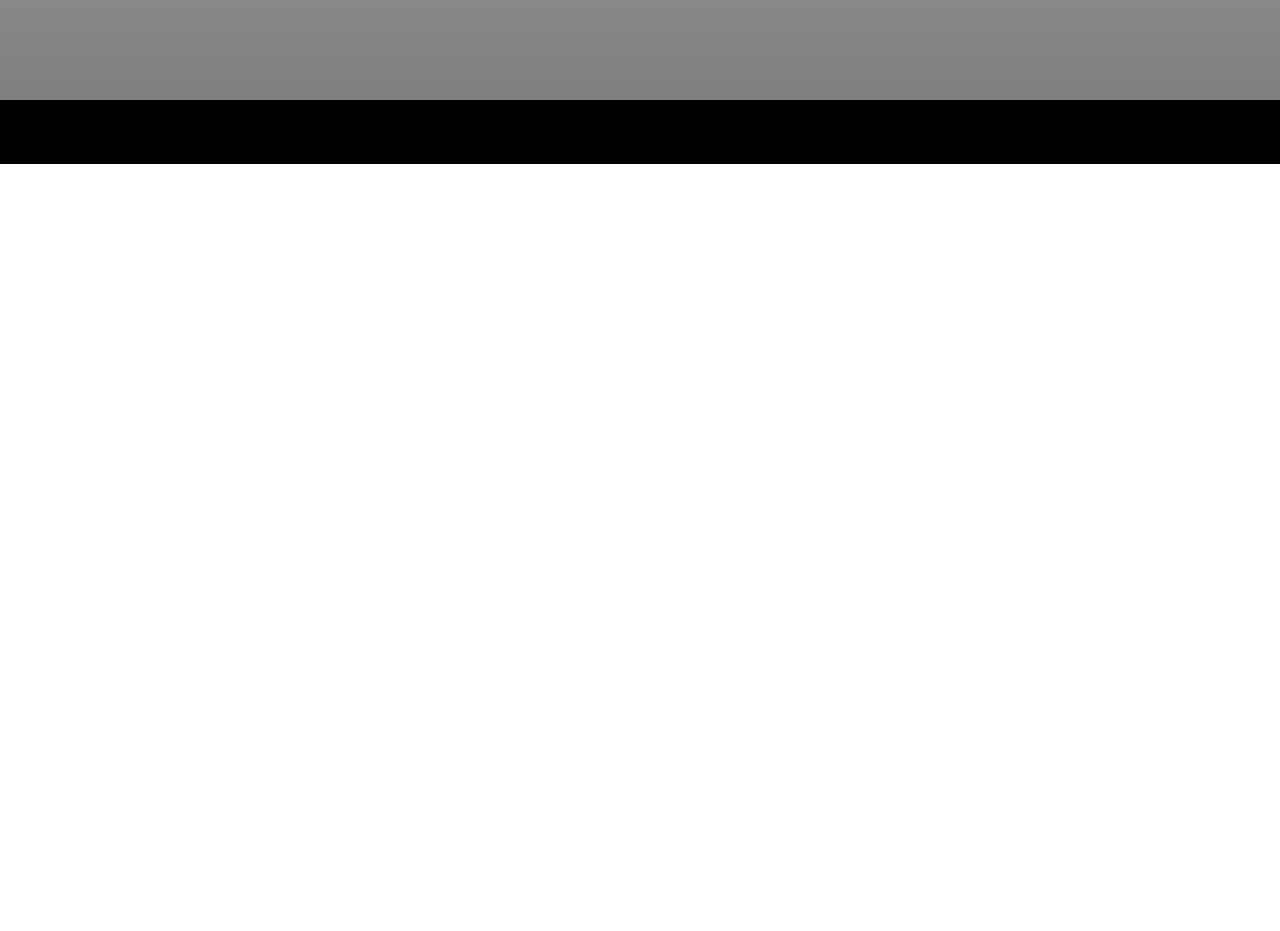
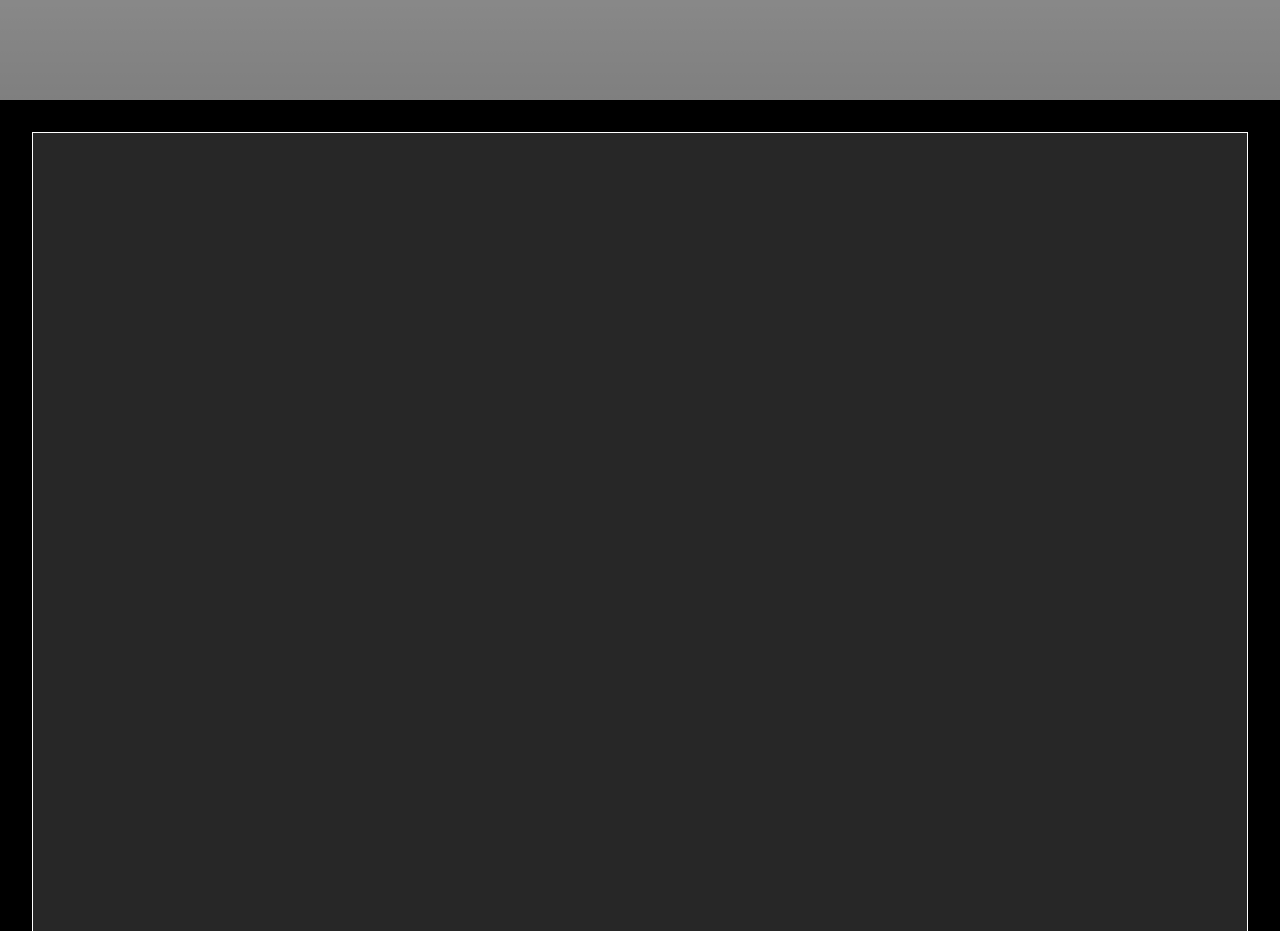
Before and after one commit to GidoSkales/surface-us, a plain HTML site: page index.html in a window 1280 px wide. Shown: the part 460-1391 px from the top of the page. Before the commit the page ends 800 px from the top, so only its background shows below. Drawn offline with Linux system fonts and the light colour scheme.

Commit message:
Add files via upload

```diff
--- a/index.css
+++ b/index.css
@@ -121,14 +121,14 @@ body {
 }
 
 .main-div .random-photos {
-   /* margin: auto;
+    margin: auto;
     padding: auto;
     display: flex;
     flex-wrap: wrap;
     align-items: center;
     border: 1px solid #fff;
     height: 100vh;
-    background: rgba(255, 255, 255, 0.152); */
+    background: rgba(255, 255, 255, 0.152);
 }
 
 @media (max-width: 768px) {
```
